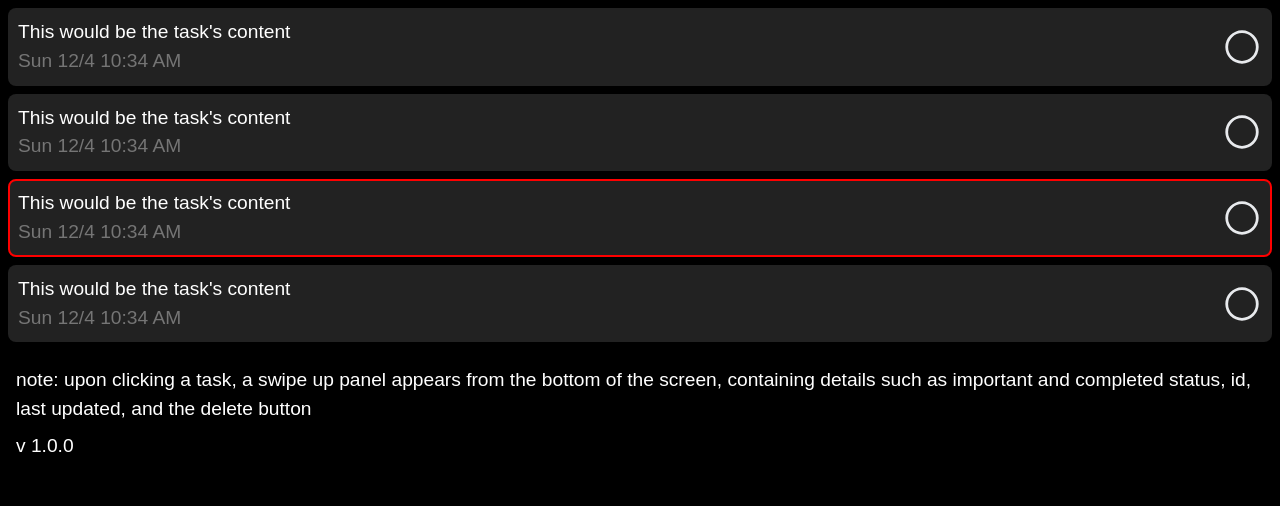
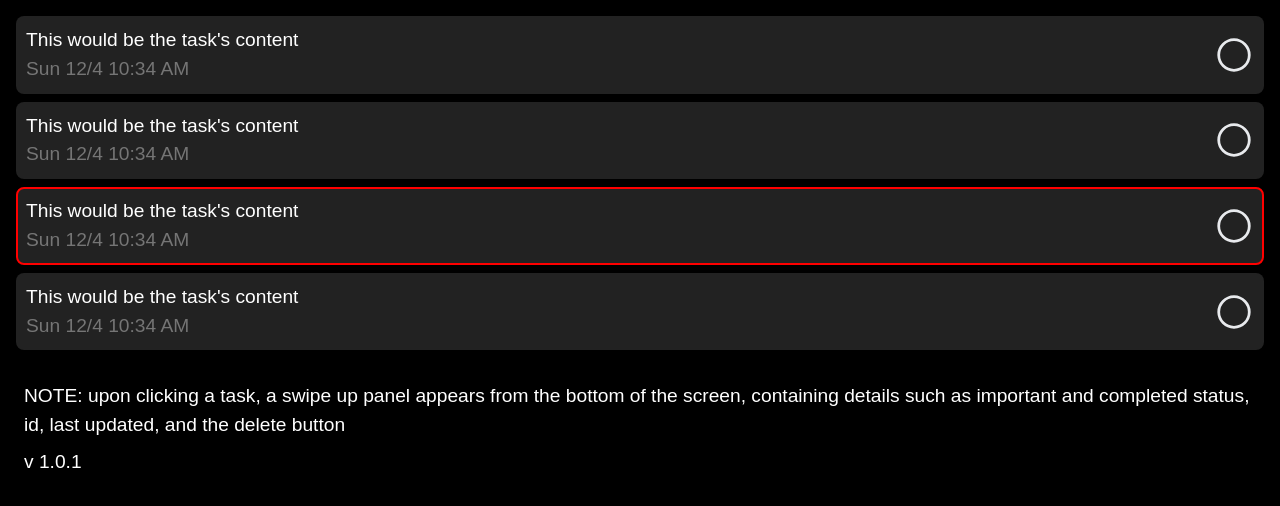
Before and after one commit to PROMCz11/taskmanagermobile, a SvelteKit app: page / in a window 1280 px wide. Shown: the top 506 px of the page. Built offline with nearby package versions, Linux system fonts and the light colour scheme.

Commit message:
First test

```diff
--- /dev/null
+++ b/src/lib/Drawer.svelte
@@ -0,0 +1,23 @@
+<script>
+    export let _id = 0;
+    import { drawerActive } from "$lib/stores";
+</script>
+
+<div class:active={$drawerActive}>
+
+</div>
+
+<style>
+    div {
+        background-color: #222222;
+        inset: 0;
+        position: fixed;
+        translate: 0 100%;
+        border-radius: 1rem;
+        transition: all 150ms ease-in-out;
+    }
+
+    .active {
+        translate: 0 70%;
+    }
+</style>
--- a/src/lib/Task.svelte
+++ b/src/lib/Task.svelte
@@ -4,18 +4,22 @@
 
     import uncheckedRadioSrc from "$lib/assets/task-radio-unchecked-icon.svg"
     import checkedRadioSrc from "$lib/assets/task-radio-checked-icon.svg"
+
+    import { drawerActive } from "$lib/stores";
 </script>
 
+<!-- svelte-ignore a11y-no-static-element-interactions -->
 <div class="task" class:important class:completed>
-    <div>
+    <!-- svelte-ignore a11y-click-events-have-key-events -->
+    <div class="task-info-container" on:click={e => {
+        if(!e.target.classList.contains("content")){
+            $drawerActive = true;
+        }
+    }}>
         <p class="content" contenteditable>This would be the task's content</p>
         <p class="date">Sun 12/4 10:34 AM</p>
     </div>
-    {#if completed}
-        <button on:click={() => completed = !completed} class="completed-toggle"><img src={checkedRadioSrc} alt="complete"></button>
-    {:else}
-        <button on:click={() => completed = !completed} class="completed-toggle"><img src={uncheckedRadioSrc} alt="complete"></button>
-    {/if}
+    <button on:click={() => completed = !completed} class="completed-toggle"><img src={completed ? checkedRadioSrc : uncheckedRadioSrc} alt="complete"></button>
 </div>
 
 <style>
--- /dev/null
+++ b/src/lib/stores.js
@@ -0,0 +1,3 @@
+import { writable } from "svelte/store";
+
+export let drawerActive = writable(false);
--- a/src/routes/+page.svelte
+++ b/src/routes/+page.svelte
@@ -1,12 +1,31 @@
 <script>
     import Task from "$lib/Task.svelte";
+    import Drawer from "$lib/Drawer.svelte";
+    import { drawerActive } from "$lib/stores";
+
+    // To be deleted
 </script>
 
-<div>
-    <Task />
-    <Task />
-    <Task important={true}/>
-    <Task />
+<div on:click={e => {
+    const target = e.target;
+    if(!target.classList.contains("task") && !target.parentElement.classList.contains("task") && !target.parentElement.parentElement.classList.contains("task")) {
+        $drawerActive = false;
+    }
+}}>
+    <div>
+        <Task />
+        <Task />
+        <Task important={true}/>
+        <Task />
+    </div>
+
+    <Drawer />
+
+    <div style="padding: 1rem;" class="to-be-deleted">
+        <p>NOTE: upon clicking a task, a swipe up panel appears from the bottom of the screen, containing details such as important and completed status, id, last updated, and the delete button</p>
+
+        <p>v 1.0.1</p>
+    </div>
 </div>
 
 <style>
@@ -17,9 +36,3 @@
         padding: .5rem;
     }
 </style>
-
-<div style="padding: 1rem;" class="to-be-deleted">
-    <p>note: upon clicking a task, a swipe up panel appears from the bottom of the screen, containing details such as important and completed status, id, last updated, and the delete button</p>
-
-    <p>v 1.0.0</p>
-</div>
```
